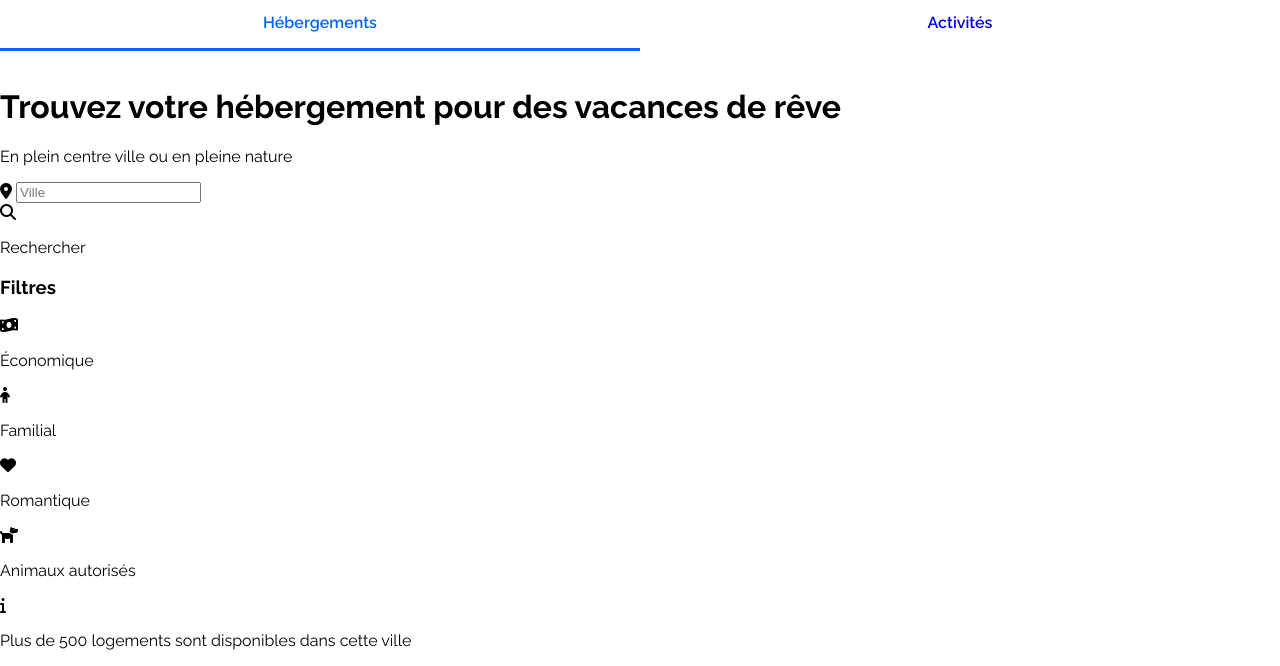
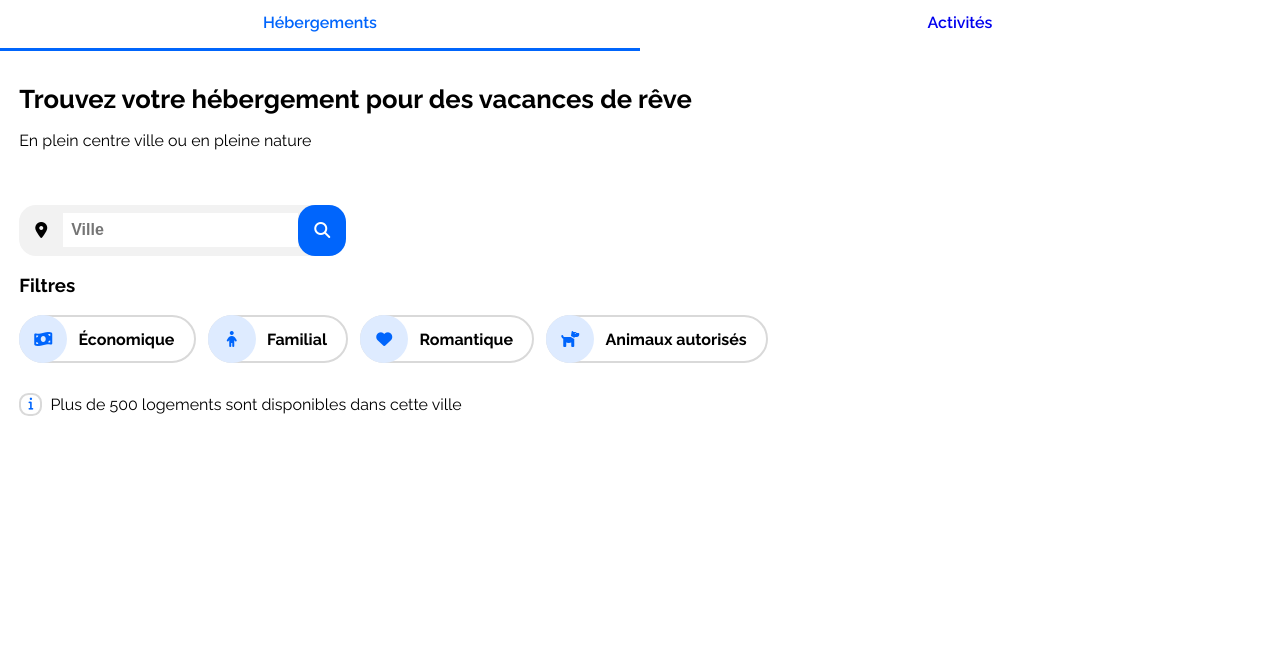
Before and after one commit to bulinkie/GabrielleCaraRibas_2_13102020, a plain HTML site: page index.html in a window 1280 px wide. Shown: the part 138-804 px from the top of the page. Drawn offline with Linux system fonts and the light colour scheme.

Commit message:
Modifications CSS

```diff
--- a/index.html
+++ b/index.html
@@ -22,8 +22,10 @@
                 </li>
             </ul>
         </nav>
-        <h1>Trouvez votre hébergement pour des vacances de rêve</h1>
-        <p>En plein centre ville ou en pleine nature</p>
+        <div class="slogan">
+            <h1>Trouvez votre hébergement pour des vacances de rêve</h1>
+            <p>En plein centre ville ou en pleine nature</p>
+        </div>
     </header>
     <main>
 
@@ -31,10 +33,10 @@
         <section>
 
             <!-- Barre de recherche -->
-            <div>
+            <div class="search-bar">
                 <i class="fas fa-map-marker-alt"></i>
                 <input type="text" name="recherche" id="recherche" placeholder="Ville">
-                <div>
+                <div class="btn-search">
                     <i class="fas fa-search"></i>
                     <p>Rechercher</p>
                 </div>
@@ -42,25 +44,25 @@
             <!-- Filtres -->
             <div>
                 <h3>Filtres</h3>
-                <div>
+                <div class="filtre">
                     <i class="fas fa-money-bill-wave"></i>
                     <p>Économique</p>
                 </div>
-                <div>
+                <div class="filtre">
                     <i class="fas fa-child"></i>
                     <p>Familial</p>
                 </div>
-                <div>
+                <div class="filtre">
                     <i class="fas fa-heart"></i>
                     <p>Romantique</p>
                 </div>
-                <div>
+                <div class="filtre">
                     <i class="fas fa-dog"></i>
                     <p>Animaux autorisés</p>
                 </div>
             </div>
             <!-- Info résuktat de recherche -->
-            <div>
+            <div class="info">
                 <i class="fas fa-info"></i>
                 <p>Plus de 500 logements sont disponibles dans cette ville</p>
             </div>
--- a/style.css
+++ b/style.css
@@ -48,3 +48,95 @@ li {
     padding-bottom: 1rem;
     border-bottom: 3px solid #0065FC;
 }
+.slogan{
+    padding: 1.2rem;
+    padding-top: 0;
+}
+h1{
+    font-size: 1.6rem;
+}
+
+/* -------------------- Main -------------------- */
+
+main{
+    padding: 1.2rem;
+}
+
+/* -------------------- Section de recherche -------------------- */
+.search-bar{
+    display: inline-flex;
+    align-items: center;
+    background-color: #F2F2F2;
+    border-radius: 17px;
+    justify-content: space-between;
+}
+.search-bar > i{
+    padding: 1rem;
+
+}
+.search-bar input{
+    border: none;
+    padding: 0.5rem;
+    font-weight: 700;
+    font-size: 1rem;
+}
+.search-bar input:focus{
+    outline: none;
+}
+.btn-search{
+    padding: 1rem;
+    color: white;
+    background-color: #0065FC;
+    border-radius: 17px;
+}
+.btn-search p{
+    display: none;
+}
+
+/* -------------------- Filtres -------------------- */
+
+.filtre{
+    display: inline-flex;
+    align-items: center;
+    border: 2px solid #D9D9D9;
+    border-radius: 1.5rem;
+    box-sizing: border-box;
+    height: 3rem;
+    margin-right: 0.5rem;
+    margin-bottom: 1rem;
+}
+.filtre i{
+    background-color: #DEEBFF;
+    border-radius: 1.5rem;
+    width: 3rem;
+    height: 3rem;
+    display: flex;
+    justify-content: center;
+    align-items: center;
+    color: #0065FC;
+    margin-left: -2px;
+}
+.filtre p{
+    padding: 0 1.2rem 0 0.7rem;
+    margin: 0;
+    font-weight: 700;
+}
+
+/* -------------------- Info résultat de recherche -------------------- */
+
+.info{
+    display: inline-flex;
+    align-items: center;
+}
+.info i{
+    border: 2px solid #D9D9D9;
+    border-radius: .6rem;
+    color: #0065FC;
+    font-size: .8rem;
+    height: 1.2rem;
+    width: 1.2rem;
+    display: flex;
+    justify-content: center;
+    align-items: center;
+     margin-right: .5rem;
+}
```
